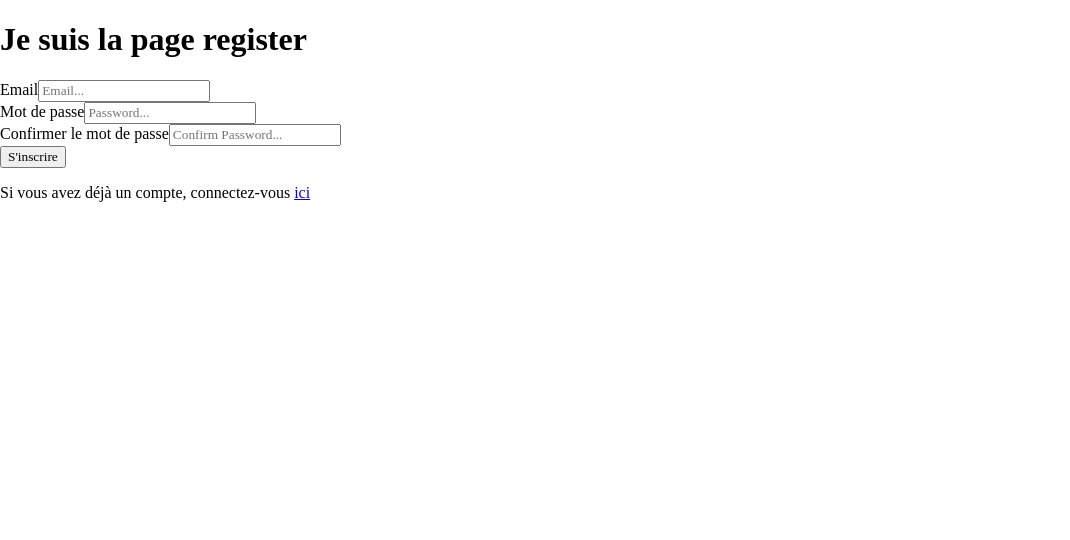
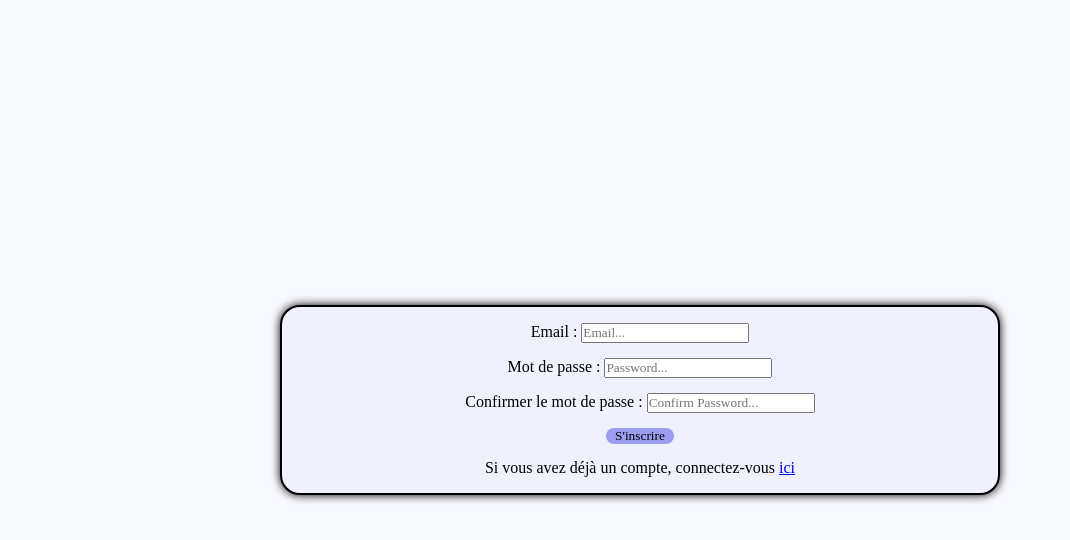
Before and after one commit to yanis-meziane/Thornament, a React (Create React App) app in the folder frontend/: page / in a window 1280 px wide. Shown: the top 540 px of the page, without its empty margins (0-1070 px from the left). Built offline with nearby package versions, Linux system fonts and the light colour scheme.

Commit message:
Update CSS front pour la partie authentification

```diff
--- a/frontend/src/Login/Login.css
+++ b/frontend/src/Login/Login.css
@@ -0,0 +1,42 @@
+* {
+    margin: 0;
+    padding: 0;
+    box-sizing: border-box;
+}
+
+.connexion-container {
+    display: flex;
+    flex-direction: column;
+    height: 100vh;
+    align-items: center;
+    justify-content: center;
+    padding: 5vh;
+    background-color: #F8F8FF;
+}
+
+#formConnexion{
+    display: flex;
+    width: 60%;
+    padding: 2vh;
+    flex-direction: column;
+    gap:15px;
+    border: 2px solid black;
+    border-radius: 20px;
+    justify-content: center;
+    text-align: center;
+    box-shadow:  0 0 10px #000000;
+    background-color: #F0F1FE;
+}
+
+#submitConnexion{
+    width: 10%;
+    align-self: center;
+    background-color: #9B9EF0;
+    border: none;
+    border-radius: 20px;
+}
+
+#submitConnexion:hover{
+    background-color: lightgray;
+    cursor: pointer;
+}
--- a/frontend/src/Login/Login.jsx
+++ b/frontend/src/Login/Login.jsx
@@ -1,32 +1,33 @@
 import { Link } from "react-router-dom"
 import { useState } from "react"
-
-const handleSubmit = (e) => {
-    e.preventDefault();
-    alert("Connexion réussie !");
-};
+import './Login.css';
 
 
 export default function Login(){
     const [password, setPassword] = useState('');
+
+    const handleSubmit = (e) => {
+        e.preventDefault();
+        alert("Connexion réussie !");
+    };
+
     return(
-        <div>
-            <h1>Je suis la page Login</h1>
-
-            <form onSubmit={handleSubmit}>
+        <div className="connexion-container">
+            <form onSubmit={handleSubmit} id="formConnexion">
                 <div id="divEmail">
-                    <label htmlFor="email">Email</label>
+                    <label htmlFor="email">Email : </label>
                     <input type="email" name="email" id="email" placeholder="Votre email..." minLength={5} maxLength={50} />
                 </div>
 
                 <div id="divPassword">
-                    <label htmlFor="password">Mot de passe</label>
+                    <label htmlFor="password">Mot de passe : </label>
                     <input type="password" name="password" id="password" placeholder="Password..." minLength={8} maxLength={20} value={password} onChange={(e) => setPassword(e.target.value)}/>
                 </div>
-                <button type="submit">S'inscrire</button>
+
+                <button type="submit" id="submitConnexion">Se connecter</button>
+
+                <p>Si vous n'avez pas de compte, inscrivez-vous <Link to={'/'}>ici</Link></p>
             </form>
-
-            <p>Si vous n'avez pas de compte, inscrivez-vous <Link to={'/'}>ici</Link></p>
         </div>
     )
 }
--- a/frontend/src/Register/Register.css
+++ b/frontend/src/Register/Register.css
@@ -0,0 +1,42 @@
+* {
+    margin: 0;
+    padding: 0;
+    box-sizing: border-box;
+}
+
+.connexion-container {
+    display: flex;
+    flex-direction: column;
+    height: 100vh;
+    align-items: center;
+    justify-content: center;
+    padding: 5vh;
+    background-color: #F8F8FF;
+}
+
+#formConnexion{
+    display: flex;
+    width: 60%;
+    padding: 2vh;
+    flex-direction: column;
+    gap:15px;
+    border: 2px solid black;
+    border-radius: 20px;
+    justify-content: center;
+    text-align: center;
+    box-shadow:  0 0 10px #000000;
+    background-color: #F0F1FE;
+}
+
+#submitConnexion{
+    width: 10%;
+    align-self: center;
+    background-color: #9B9EF0;
+    border: none;
+    border-radius: 20px;
+}
+
+#submitConnexion:hover{
+    background-color: lightgray;
+    cursor: pointer;
+}
--- a/frontend/src/Register/Register.jsx
+++ b/frontend/src/Register/Register.jsx
@@ -1,12 +1,12 @@
 import { Link } from "react-router-dom"
 import { useState } from "react"
+import './Register.css';
 
 export default function Register(){
     const [password, setPassword] = useState('');
     const [confirmPassword, setConfirmPassword] = useState('');
-    const [setError] = useState('');
-
-    const [mail] = useState('');
+    const [mail, setMail] = useState('');
+    const [error, setError] = useState('');
 
     const handleSubmit = (e) => {
         e.preventDefault();
@@ -38,29 +38,57 @@ export default function Register(){
     };
 
     return(
-        <div>
-            <h1>Je suis la page register</h1>
-
-            <form onSubmit={handleSubmit}>
+        <div className="connexion-container ">
+            <form onSubmit={handleSubmit} id="formConnexion">
 
                 <div id="divEmail">
-                    <label htmlFor="email">Email</label>
-                    <input type="email" name="email" id="email" placeholder="Email..." minLength={5} maxLength={50} />
+                    <label htmlFor="email">Email : </label>
+                    <input
+                        type="email"
+                        name="email"
+                        id="email"
+                        placeholder="Email..."
+                        minLength={5}
+                        maxLength={50}
+                        value={mail}
+                        onChange={(e) => setMail(e.target.value)}
+                    />
                 </div>
 
                 <div id="divPassword">
-                    <label htmlFor="password">Mot de passe</label>
-                    <input type="password" name="password" id="password" placeholder="Password..." minLength={8} maxLength={20} value={password} onChange={(e) => setPassword(e.target.value)}/>
+                    <label htmlFor="password">Mot de passe : </label>
+                    <input
+                        type="password"
+                        name="password"
+                        id="password"
+                        placeholder="Password..."
+                        minLength={8}
+                        maxLength={20}
+                        value={password}
+                        onChange={(e) => setPassword(e.target.value)}
+                    />
                 </div>
 
                 <div id="divConfirmPassword">
-                    <label htmlFor="confirmPassword">Confirmer le mot de passe</label>
-                    <input type="password" name="confirmPassword" id="confirmPassword" placeholder="Confirm Password..." minLength={8} maxLength={20} value={confirmPassword} onChange={(e) => setConfirmPassword(e.target.value)}/>
+                    <label htmlFor="confirmPassword">Confirmer le mot de passe : </label>
+                    <input
+                        type="password"
+                        name="confirmPassword"
+                        id="confirmPassword"
+                        placeholder="Confirm Password..."
+                        minLength={8}
+                        maxLength={20}
+                        value={confirmPassword}
+                        onChange={(e) => setConfirmPassword(e.target.value)}
+                    />
                 </div>
-                <button type="submit">S'inscrire</button>
+
+                {error && <p className="error-message">{error}</p>}
+
+                <button type="submit" id="submitConnexion">S'inscrire</button>
+
+                <p>Si vous avez déjà un compte, connectez-vous <Link to={'/Login'}>ici</Link></p>
             </form>
-
-            <p>Si vous avez déjà un compte, connectez-vous <Link to={'/Login'}>ici</Link></p>
         </div>
     )
 }
```
